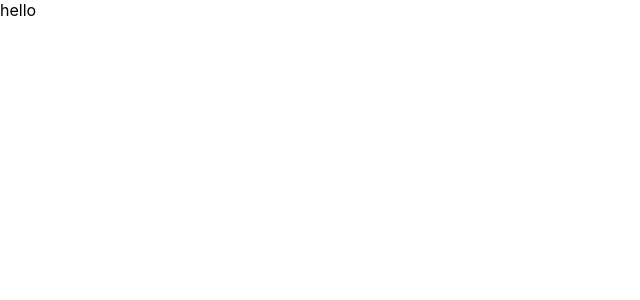
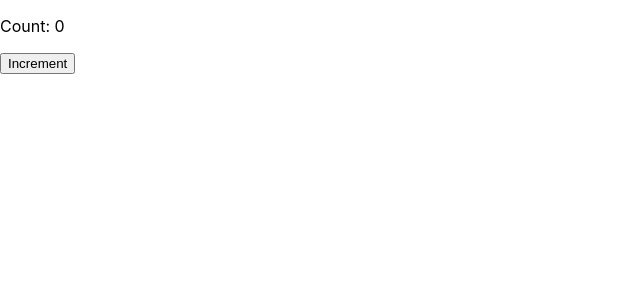
Before and after one commit to aniket-bhadra/React-Tricky-Concepts-Practice-and-Revise, a React (Create React App) app in the folder react-tricky-concepts-practice-and-revise/: page / in a window 1280 px wide. Shown: the top 300 px of the page, without its empty margins (0-640 px from the left). Built offline with nearby package versions, Linux system fonts and the light colour scheme.

Commit message:
MyComponent added to app.js

```diff
--- a/react-tricky-concepts-practice-and-revise/src/App.js
+++ b/react-tricky-concepts-practice-and-revise/src/App.js
@@ -1,11 +1,10 @@
 import './App.css';
-
+import MyComponent from './components/MyComponent'
 
 function App() {
   return (
     <div>
-
-     hello
+     <MyComponent />
     </div>
   );
 }
```
Also changed, not shown: react-tricky-concepts-practice-and-revise/src/components/MyComponent.js (renamed from react-tricky-concepts-practice-and-revise/src/components/Counter.js).
